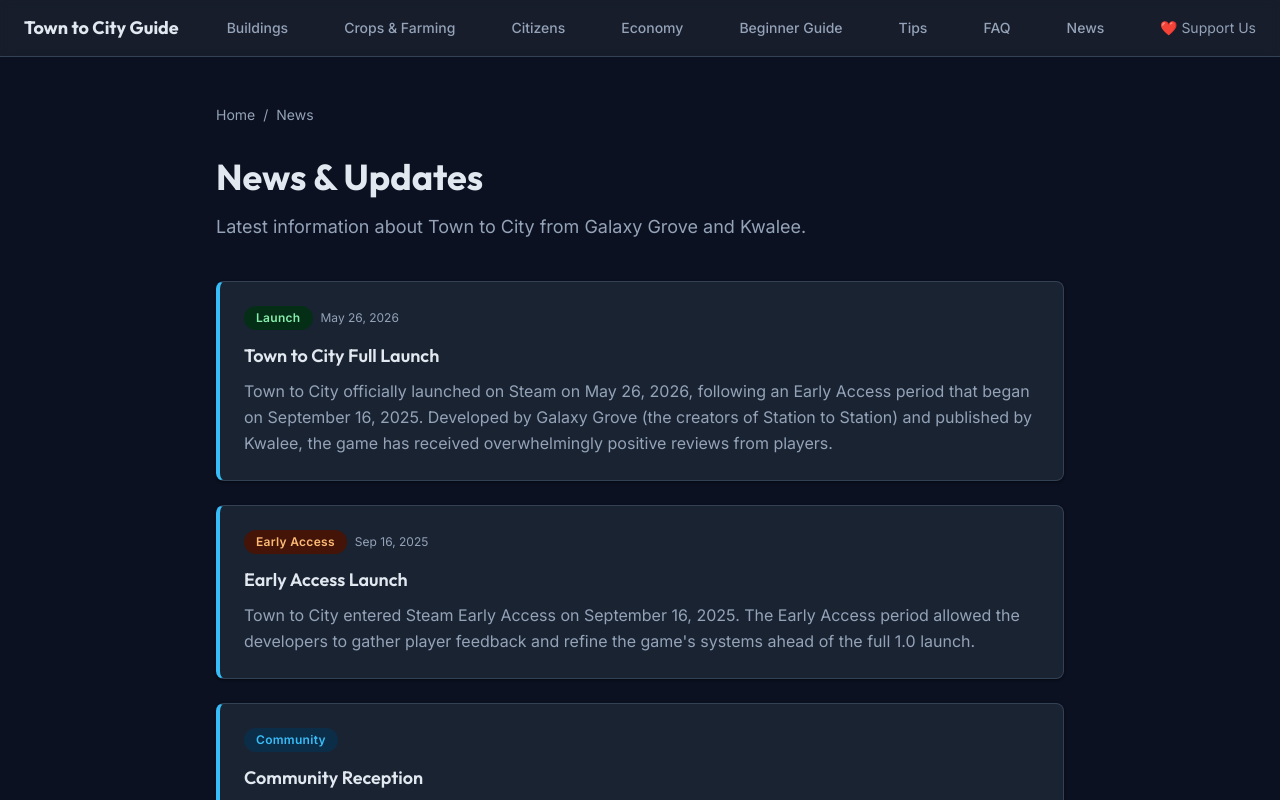
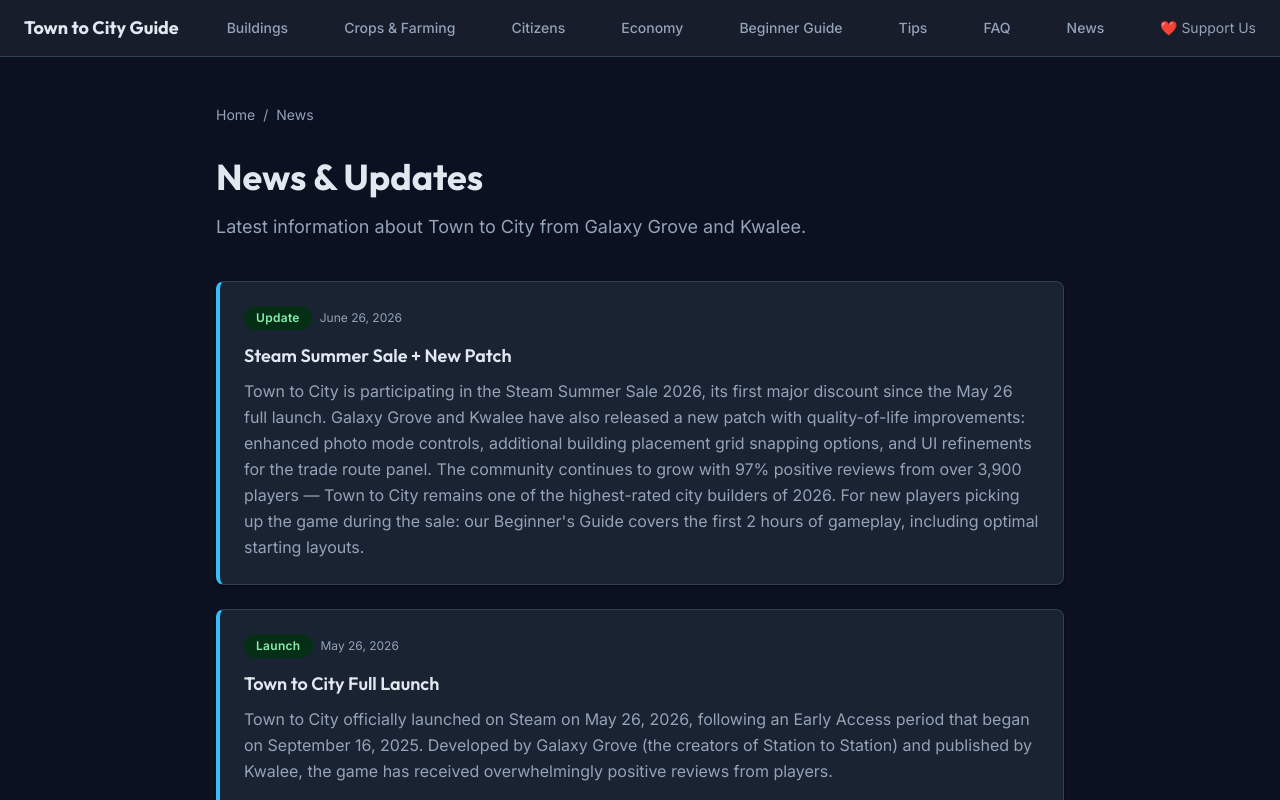
Before and after one commit to ryuuu2020/town-to-city-guide, a Next.js app: page /news in a window 1280 px wide. Shown: the top 800 px of the page. Built offline with nearby package versions, Linux system fonts and the light colour scheme.

Commit message:
news: 2026-06-26 daily update

```diff
--- a/app/news/page.tsx
+++ b/app/news/page.tsx
@@ -21,7 +21,18 @@
         </p>
 
         <div className="space-y-6">
+
           <div className="bluepr-card">
+            <div className="flex items-center gap-2 mb-3">
+              <span className="bp-tag green">Update</span>
+              <span className="text-xs text-blueprint-muted">June 26, 2026</span>
+            </div>
+            <h3 className="font-display text-lg font-semibold text-blueprint-text mb-2">Steam Summer Sale + New Patch</h3>
+            <p className="text-blueprint-muted leading-relaxed">
+              Town to City is participating in the Steam Summer Sale 2026, its first major discount since the May 26 full launch. Galaxy Grove and Kwalee have also released a new patch with quality-of-life improvements: enhanced photo mode controls, additional building placement grid snapping options, and UI refinements for the trade route panel. The community continues to grow with 97% positive reviews from over 3,900 players — Town to City remains one of the highest-rated city builders of 2026. For new players picking up the game during the sale: our Beginner&apos;s Guide covers the first 2 hours of gameplay, including optimal starting layouts.
+            </p>
+          </div>
+<div className="bluepr-card">
             <div className="flex items-center gap-2 mb-3">
               <span className="bp-tag green">Launch</span>
               <span className="text-xs text-blueprint-muted">May 26, 2026</span>
```
